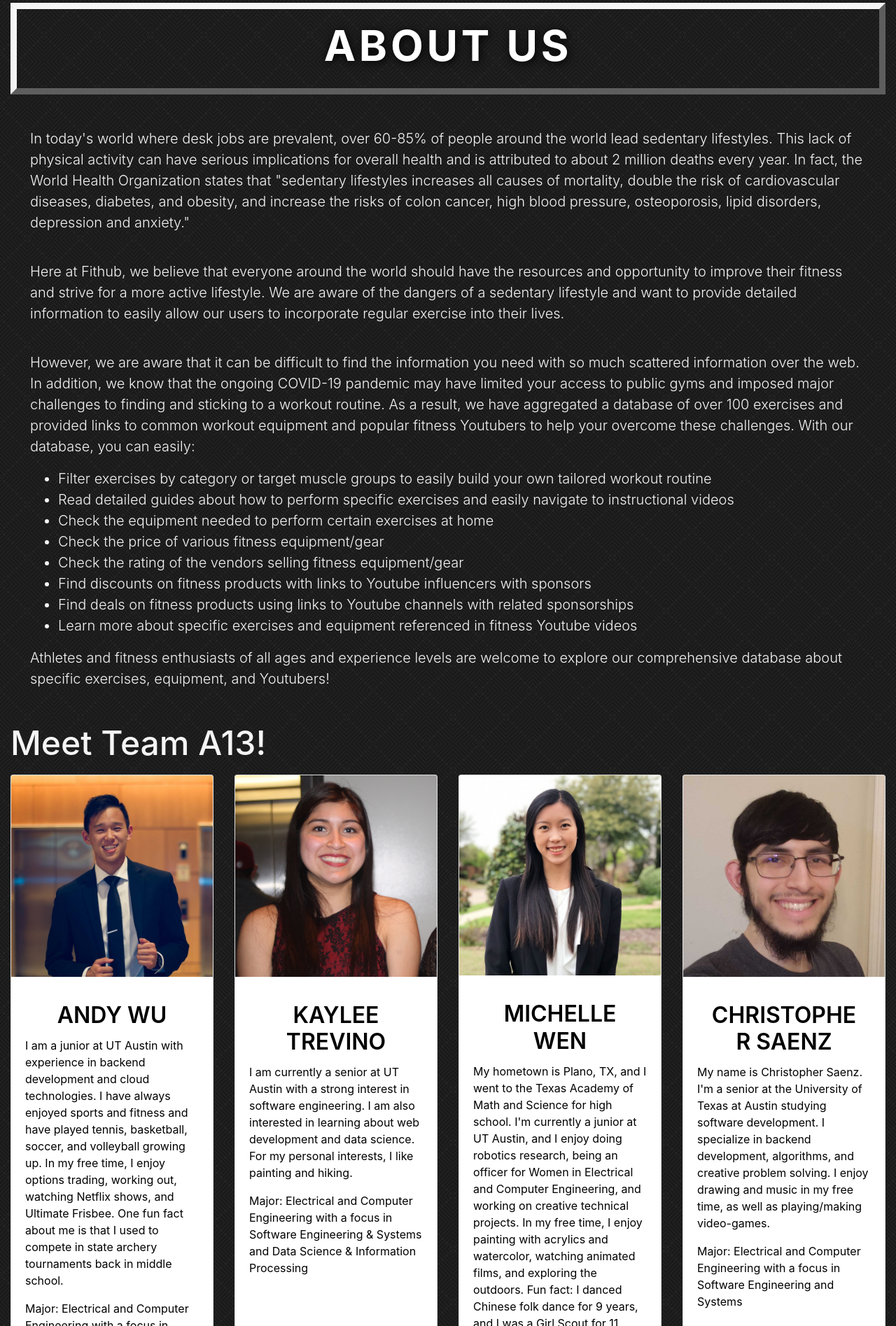
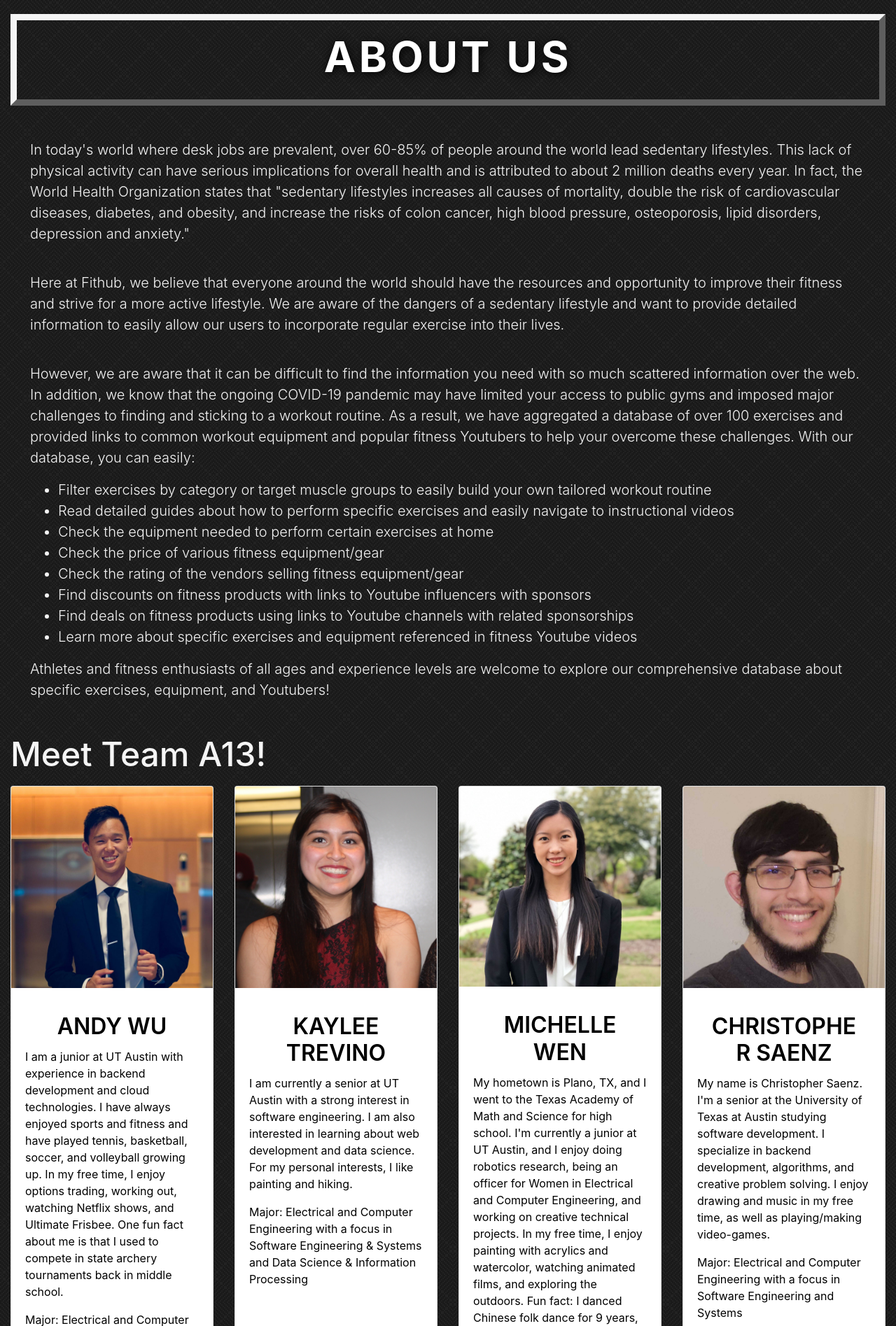
Before and after one commit to wuhoo16/fithub-website, a Flask app: page /about in a window 1280 px wide. Shown: the part 76-1971 px from the top of the page at 70% size. Run offline with Flask 2, Linux system fonts and the light colour scheme; some libraries are stand-ins or nearby versions.

Commit message:
small fix to about page spacing, adding arrow png

```diff
--- a/static/base.css
+++ b/static/base.css
@@ -220,7 +220,7 @@ body {
 
 /* ABOUT PAGE */
 .about-div {
-  padding-top: 5rem;
+  padding-top: 6rem;
   background-image: url(aboutbackground.png);
 }
 .jumbotron-about {
```
Also changed, not shown: static/arrow.png (added).
